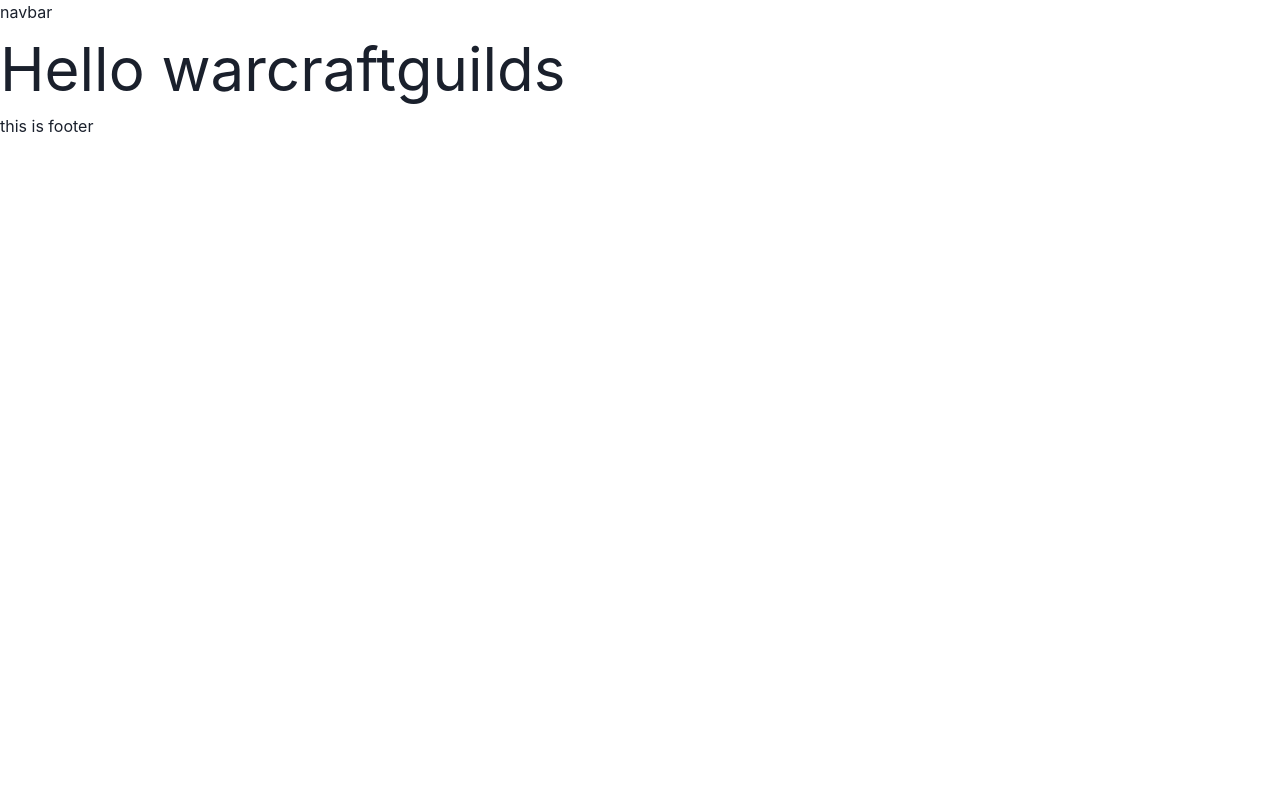
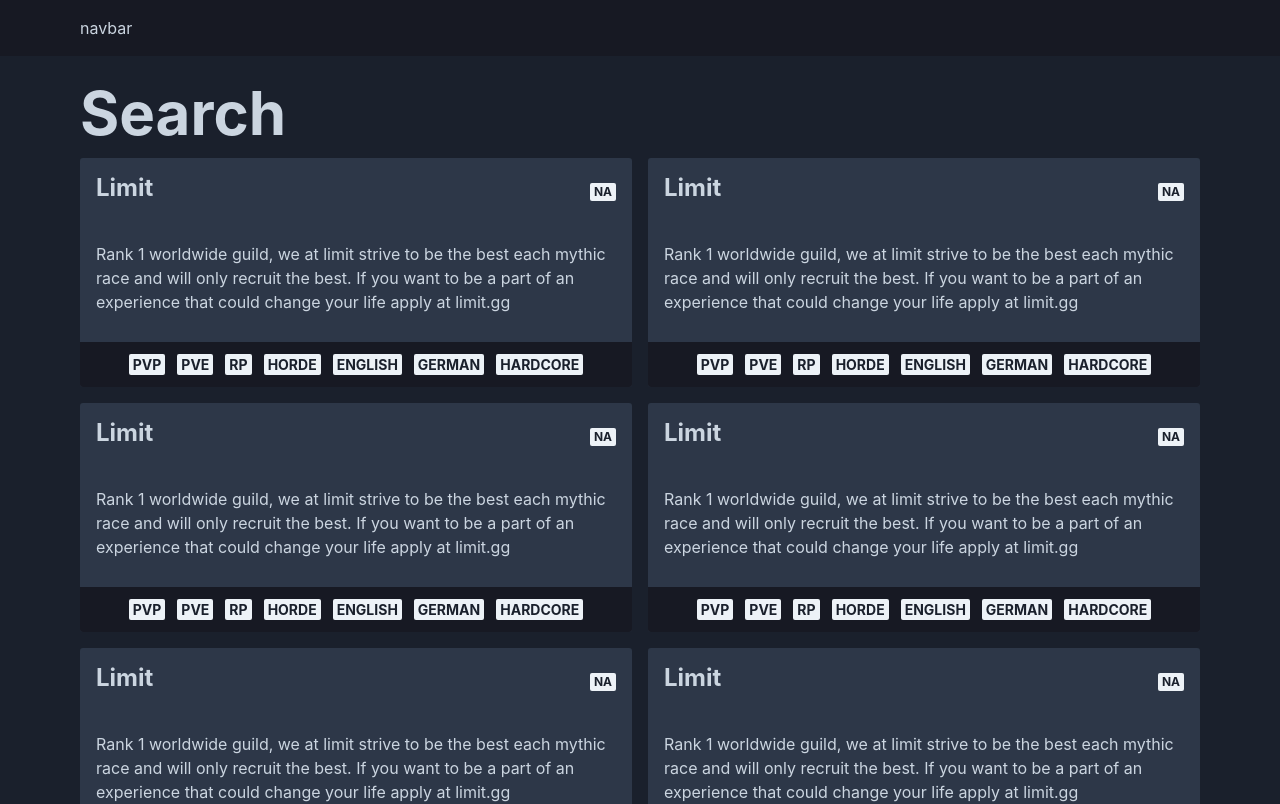
Before and after one commit to Danex2/shoebox, a Next.js app: page / in a window 1280 px wide. Shown: the top 804 px of the page. Built offline with nearby package versions, Linux system fonts and the light colour scheme.

Commit message:
feat: started building out the search page

```diff
--- /dev/null
+++ b/components/Layout/AppContainer.tsx
@@ -0,0 +1,25 @@
+import { useEffect } from "react";
+import Navbar from "@/components/Layout/Navbar";
+import Footer from "@/components/Layout/Footer";
+import { Box } from "@chakra-ui/react";
+
+type LayoutProps = {
+  title: string;
+  children: React.ReactNode;
+};
+
+export default function AppContainer({ title, children }: LayoutProps) {
+  useEffect(() => {
+    document.title = title;
+  }, []);
+
+  return (
+    <Box bg="gray.800" textColor="gray.300">
+      <Box minH="100vh" display="flex" flexDirection="column">
+        <Navbar />
+        <Box as="main">{children}</Box>
+        <Footer />
+      </Box>
+    </Box>
+  );
+}
--- a/components/Layout/Container.tsx
+++ /dev/null
@@ -1,22 +0,0 @@
-import { useEffect } from "react";
-import Navbar from "@/components/Layout/Navbar";
-import Footer from "@/components/Layout/Footer";
-
-type LayoutProps = {
-  title: string;
-  children: React.ReactNode;
-};
-
-export default function Container({ title, children }: LayoutProps) {
-  useEffect(() => {
-    document.title = title;
-  }, []);
-
-  return (
-    <>
-      <Navbar />
-      <main>{children}</main>
-      <Footer />
-    </>
-  );
-}
--- a/components/Layout/Footer.tsx
+++ b/components/Layout/Footer.tsx
@@ -1,3 +1,9 @@
+import { Box, Container } from "@chakra-ui/react";
+
 export default function Footer() {
-  return <footer className="mt-auto">this is footer</footer>;
+  return (
+    <Box mt="auto" as="footer" bg="gray.900" py={4}>
+      <Container maxW="6xl">this is a footer</Container>
+    </Box>
+  );
 }
--- a/components/Layout/Navbar.tsx
+++ b/components/Layout/Navbar.tsx
@@ -1,7 +1,11 @@
+import { Box, Container } from "@chakra-ui/react";
+
 export default function Navbar() {
   return (
-    <nav>
-      <h1>navbar</h1>
-    </nav>
+    <Box as="nav" bg="gray.900">
+      <Container maxW="6xl" py={4}>
+        <h1>navbar</h1>
+      </Container>
+    </Box>
   );
 }
--- a/pages/index.tsx
+++ b/pages/index.tsx
@@ -1,10 +1,158 @@
-import Container from "@/components/Layout/Container";
-import { Text } from "@chakra-ui/react";
+import AppCpntainer from "@/components/Layout/AppContainer";
+import {
+  Grid,
+  Box,
+  Text,
+  Container,
+  HStack,
+  Badge,
+  VStack,
+} from "@chakra-ui/react";
 
 export default function Home() {
+  const guilds = [
+    {
+      name: "Limit",
+      interests: ["PvP", "PvE", "RP"],
+      discipline: "Hardcore",
+      faction: "Horde",
+      region: "NA",
+      language: ["English", "German"],
+      description:
+        "Rank 1 worldwide guild, we at limit strive to be the best each mythic race and will only recruit the best. If you want to be a part of an experience that could change your life apply at limit.gg",
+      guildBanner:
+        "https://aie-guild.org/wp-content/uploads/2015/02/WoW-Guild-Banner.jpg",
+    },
+    {
+      name: "Limit",
+      interests: ["PvP", "PvE", "RP"],
+      discipline: "Hardcore",
+      faction: "Horde",
+      region: "NA",
+      language: ["English", "German"],
+      description:
+        "Rank 1 worldwide guild, we at limit strive to be the best each mythic race and will only recruit the best. If you want to be a part of an experience that could change your life apply at limit.gg",
+      guildBanner:
+        "https://aie-guild.org/wp-content/uploads/2015/02/WoW-Guild-Banner.jpg",
+    },
+    {
+      name: "Limit",
+      interests: ["PvP", "PvE", "RP"],
+      discipline: "Hardcore",
+      faction: "Horde",
+      region: "NA",
+      language: ["English", "German"],
+      description:
+        "Rank 1 worldwide guild, we at limit strive to be the best each mythic race and will only recruit the best. If you want to be a part of an experience that could change your life apply at limit.gg",
+      guildBanner:
+        "https://aie-guild.org/wp-content/uploads/2015/02/WoW-Guild-Banner.jpg",
+    },
+    {
+      name: "Limit",
+      interests: ["PvP", "PvE", "RP"],
+      discipline: "Hardcore",
+      faction: "Horde",
+      region: "NA",
+      language: ["English", "German"],
+      description:
+        "Rank 1 worldwide guild, we at limit strive to be the best each mythic race and will only recruit the best. If you want to be a part of an experience that could change your life apply at limit.gg",
+      guildBanner:
+        "https://aie-guild.org/wp-content/uploads/2015/02/WoW-Guild-Banner.jpg",
+    },
+    {
+      name: "Limit",
+      interests: ["PvP", "PvE", "RP"],
+      discipline: "Hardcore",
+      faction: "Horde",
+      region: "NA",
+      language: ["English", "German"],
+      description:
+        "Rank 1 worldwide guild, we at limit strive to be the best each mythic race and will only recruit the best. If you want to be a part of an experience that could change your life apply at limit.gg",
+      guildBanner:
+        "https://aie-guild.org/wp-content/uploads/2015/02/WoW-Guild-Banner.jpg",
+    },
+    {
+      name: "Limit",
+      interests: ["PvP", "PvE", "RP"],
+      discipline: "Hardcore",
+      faction: "Horde",
+      region: "NA",
+      language: ["English", "German"],
+      description:
+        "Rank 1 worldwide guild, we at limit strive to be the best each mythic race and will only recruit the best. If you want to be a part of an experience that could change your life apply at limit.gg",
+      guildBanner:
+        "https://aie-guild.org/wp-content/uploads/2015/02/WoW-Guild-Banner.jpg",
+    },
+    {
+      name: "Limit",
+      interests: ["PvP", "PvE", "RP"],
+      discipline: "Hardcore",
+      faction: "Horde",
+      region: "NA",
+      language: ["English", "German"],
+      description:
+        "Rank 1 worldwide guild, we at limit strive to be the best each mythic race and will only recruit the best. If you want to be a part of an experience that could change your life apply at limit.gg",
+      guildBanner:
+        "https://aie-guild.org/wp-content/uploads/2015/02/WoW-Guild-Banner.jpg",
+    },
+  ];
+
   return (
-    <Container title="Home">
-      <Text fontSize="6xl">Hello warcraftguilds</Text>
-    </Container>
+    <AppCpntainer title="Home">
+      <Container maxW="6xl" pt={3}>
+        <Text fontSize="6xl" fontWeight="bold">
+          Search
+        </Text>
+        <Grid templateColumns="repeat(2, 1fr)" gap={4} templateRows="auto">
+          {guilds.map((guild, index) => (
+            <Box key={index} bg="gray.700" borderRadius={3} overflow="hidden">
+              <Box
+                display="flex"
+                alignItems="baseline"
+                justifyContent="space-between"
+                mb={3}
+                px={4}
+                py={3}
+              >
+                <Text fontWeight="bold" fontSize="2xl">
+                  {guild.name}
+                </Text>
+                <Badge fontSize="xs" fontWeight="bold">
+                  {guild.region}
+                </Badge>
+              </Box>
+              <Text as="p" noOfLines={3} mb={4} px={4} py={3}>
+                {guild.description}
+              </Text>
+              <HStack
+                spacing={3}
+                bg="gray.900"
+                px={2}
+                py={3}
+                display="flex"
+                justifyContent="center"
+              >
+                {guild.interests.map((interest) => (
+                  <Badge fontSize="sm" fontWeight="bold" key={interest}>
+                    {interest}
+                  </Badge>
+                ))}
+                <Badge fontSize="sm" fontWeight="bold">
+                  {guild.faction}
+                </Badge>
+                {guild.language.map((language) => (
+                  <Badge fontSize="sm" fontWeight="bold" key={language}>
+                    {language}
+                  </Badge>
+                ))}
+                <Badge fontSize="sm" fontWeight="bold">
+                  {guild.discipline}
+                </Badge>
+              </HStack>
+            </Box>
+          ))}
+        </Grid>
+      </Container>
+    </AppCpntainer>
   );
 }
```
Also changed, not shown: 1 other file (tests, documents, lock files or other folders).
